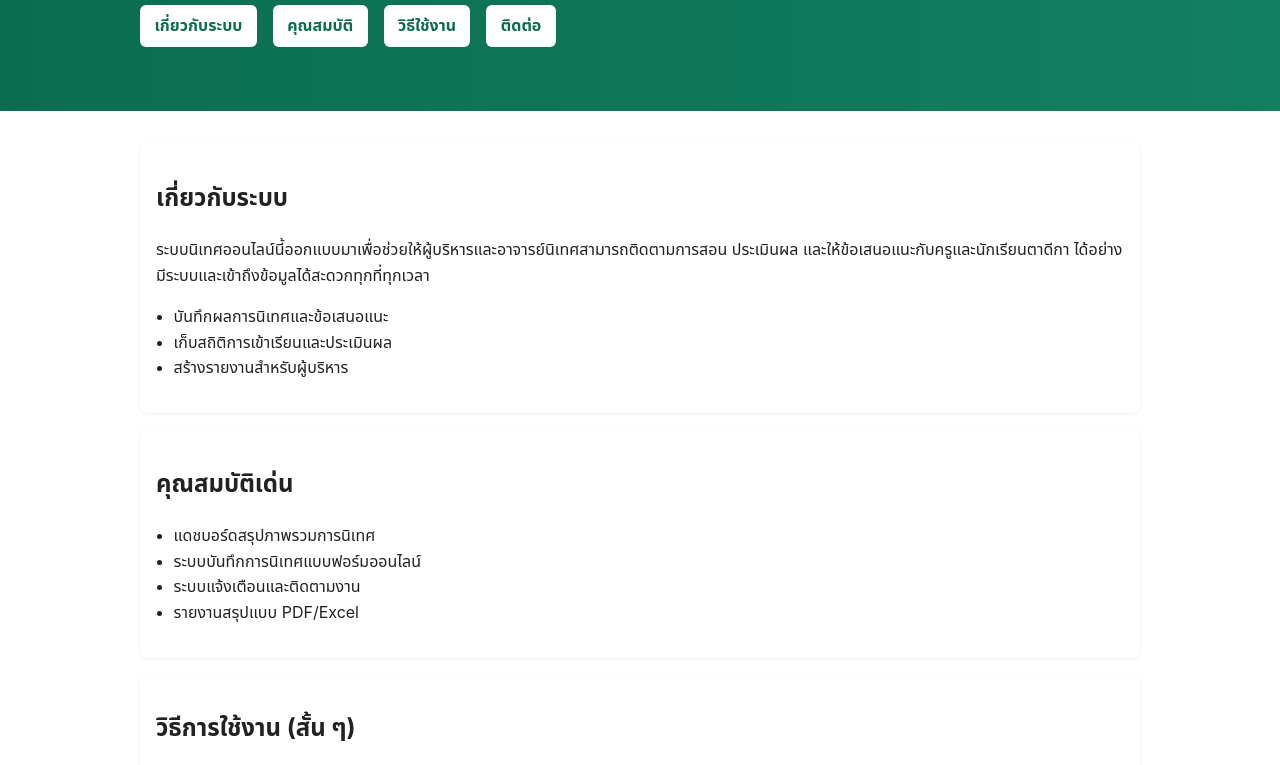
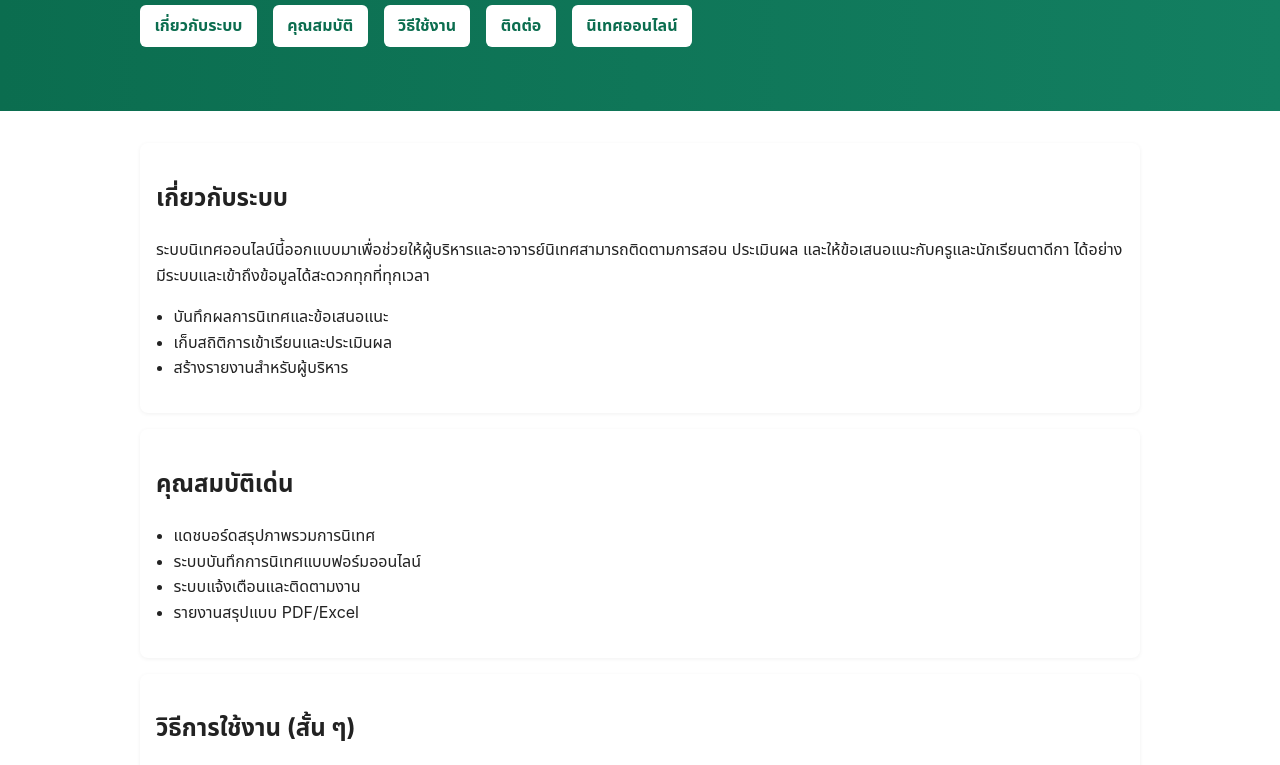
Before and after one commit to narapeo96000/nitedtadika2026, a plain HTML site: page index.html in a window 1280 px wide. Shown: the part 150-915 px from the top of the page. Drawn offline with Linux system fonts and the light colour scheme.

Commit message:
Update index.html

```diff
--- a/index.html
+++ b/index.html
@@ -29,6 +29,7 @@
         <a class="button" href="#features">คุณสมบัติ</a>
         <a class="button" href="#howto">วิธีใช้งาน</a>
         <a class="button" href="#contact">ติดต่อ</a>
+        <a class="button" href="/nited.html">นิเทศออนไลน์</a>
       </nav>
     </div>
   </header>
```
